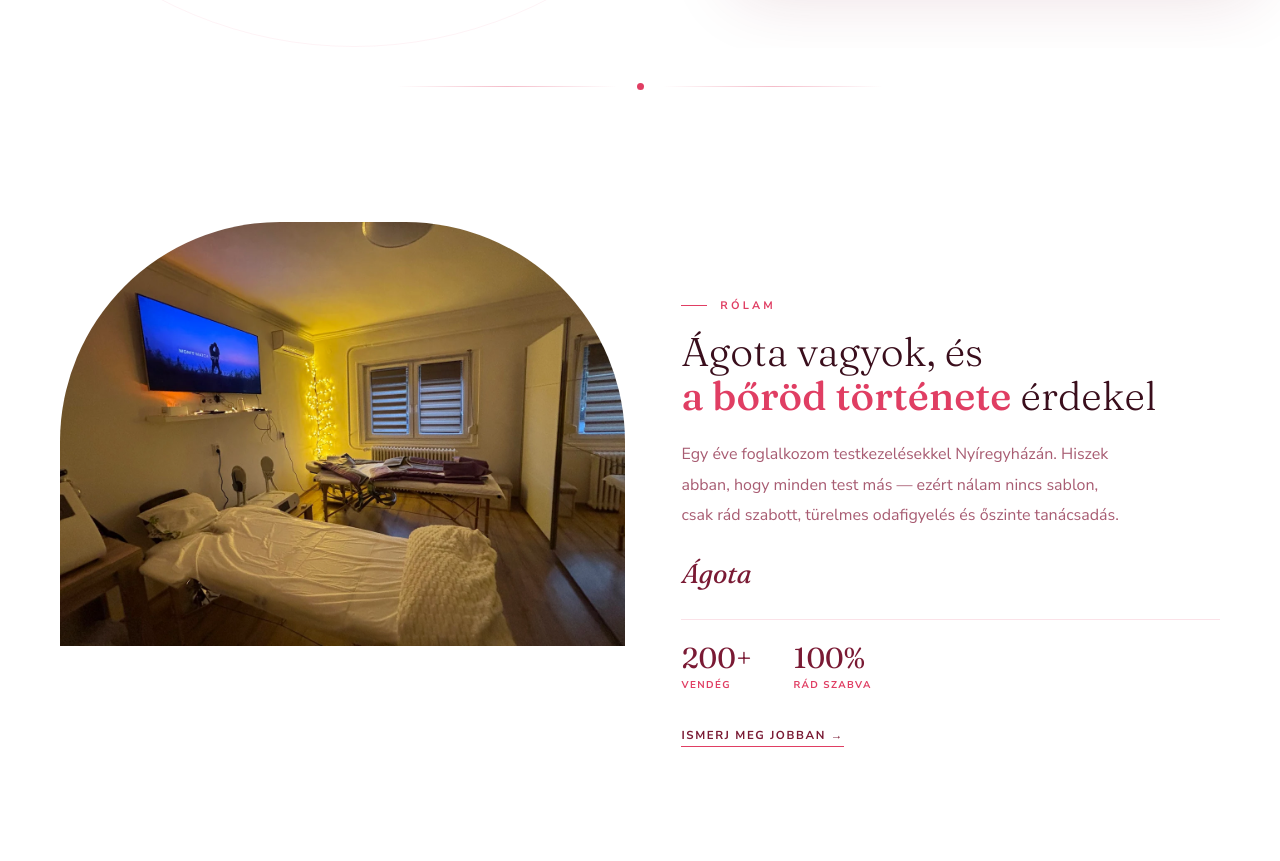
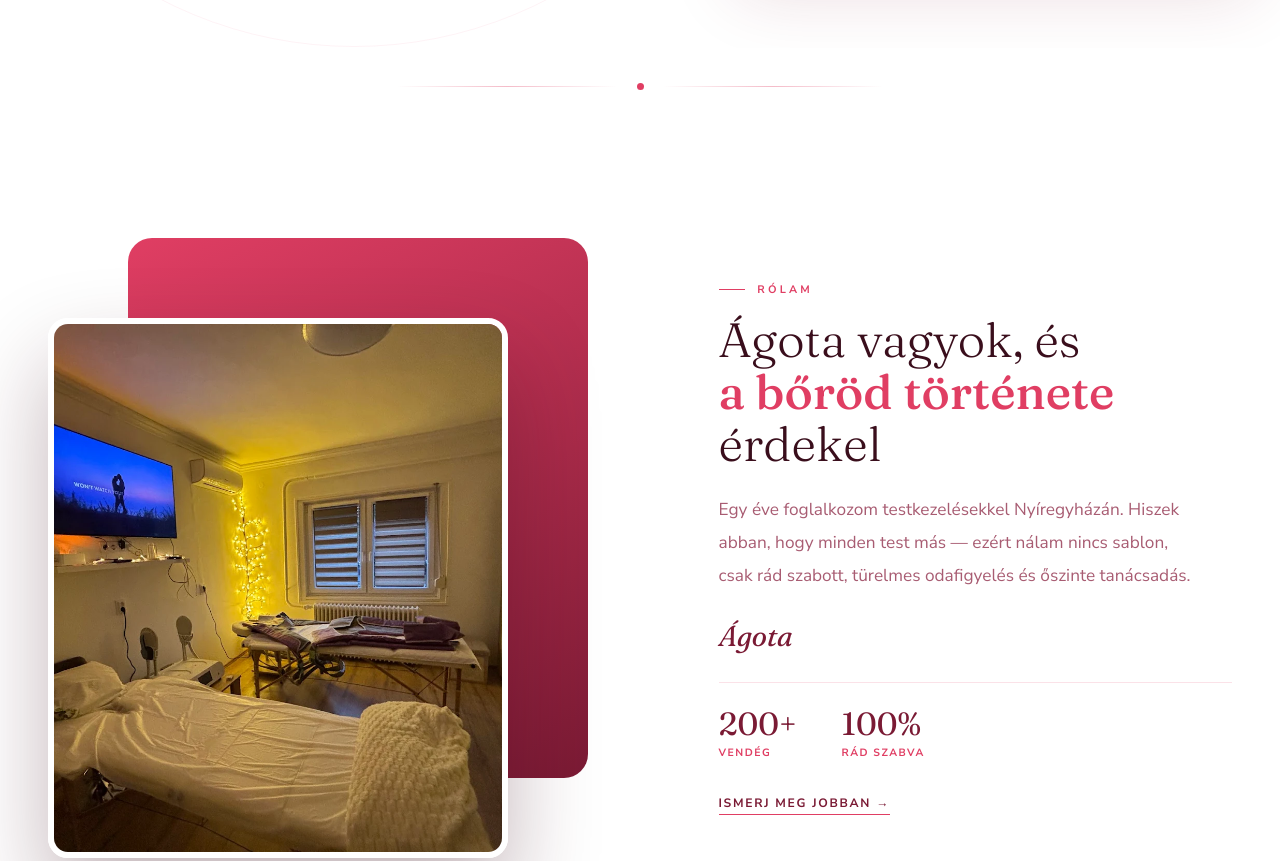
Before and after one commit to mullerdanielev-nezor/agota, a plain HTML site: page index.html in a window 1280 px wide. Shown: the part 628-1489 px from the top of the page. Drawn offline with nearby package versions, Linux system fonts and the light colour scheme.

Commit message:
Rework Rólam section: layered gradient panel + photo composition, bigger section and type

```diff
--- a/index.html
+++ b/index.html
@@ -102,17 +102,20 @@
   .chat-privacy a{color:var(--rosegold)}
 
   /* ===================== RÓLAM (fehér, portré split) ===================== */
-  #rolam{background:var(--ho);color:var(--ink)}
-  .about{max-width:1160px;margin:0 auto;display:grid;grid-template-columns:1.05fr 1fr;gap:3.5rem;align-items:center}
-  .about .ph{min-height:600px;border-radius:220px 220px 6px 6px}
-  .about h2{font-family:'Fraunces',serif;font-weight:300;font-size:2.5rem;line-height:1.1;margin-bottom:1.3rem}
+  #rolam{background:var(--ho);color:var(--ink);padding-top:7rem;padding-bottom:7rem}
+  .about{max-width:1280px;margin:0 auto;display:grid;grid-template-columns:1.15fr 1fr;gap:5rem;align-items:center}
+  .about-img-wrap{position:relative;width:540px;height:620px;max-width:100%}
+  .about-img-wrap .panel{position:absolute;top:0;right:0;width:460px;height:540px;max-width:88%;background:linear-gradient(155deg,var(--rosegold),var(--plum));border-radius:24px;z-index:1}
+  .about-img-wrap .about-photo{position:absolute;bottom:0;left:0;width:460px;height:540px;max-width:88%;border-radius:20px;box-shadow:0 44px 90px rgba(58,14,28,.3);z-index:2;border:6px solid var(--ho);overflow:hidden}
+  .about-img-wrap .about-photo img{width:100%;height:100%;object-fit:cover;object-position:center 35%;display:block}
+  .about h2{font-family:'Fraunces',serif;font-weight:300;font-size:3rem;line-height:1.08;margin-bottom:1.5rem}
   .about h2 em{font-style:normal;font-weight:500;color:var(--rosegold)}
-  .about p{font-weight:400;line-height:1.9;color:var(--mokka);max-width:440px;margin-bottom:1.6rem}
-  .sign{font-family:'Fraunces',serif;font-style:italic;font-size:1.7rem;color:var(--plum);margin-bottom:1.8rem}
-  .about-stats{display:flex;gap:2.6rem;border-top:1px solid rgba(224,62,99,.15);padding-top:1.5rem;margin-bottom:1.8rem}
-  .about-stats b{font-family:'Fraunces',serif;font-weight:400;font-size:1.8rem;color:var(--plum);display:block;line-height:1}
-  .about-stats span{font-size:.62rem;font-weight:700;letter-spacing:.14em;text-transform:uppercase;color:var(--rosegold)}
-  .more-link{font-size:.72rem;font-weight:700;letter-spacing:.14em;text-transform:uppercase;color:var(--plum);border-bottom:1px solid var(--rosegold);padding-bottom:3px;text-decoration:none;transition:.3s}
+  .about p{font-weight:400;font-size:1.08rem;line-height:1.9;color:var(--mokka);max-width:480px;margin-bottom:1.6rem}
+  .sign{font-family:'Fraunces',serif;font-style:italic;font-size:1.8rem;color:var(--plum);margin-bottom:1.8rem}
+  .about-stats{display:flex;gap:2.8rem;border-top:1px solid rgba(224,62,99,.15);padding-top:1.6rem;margin-bottom:1.8rem}
+  .about-stats b{font-family:'Fraunces',serif;font-weight:400;font-size:2rem;color:var(--plum);display:block;line-height:1}
+  .about-stats span{font-size:.66rem;font-weight:700;letter-spacing:.14em;text-transform:uppercase;color:var(--rosegold)}
+  .more-link{font-size:.76rem;font-weight:700;letter-spacing:.14em;text-transform:uppercase;color:var(--plum);border-bottom:1px solid var(--rosegold);padding-bottom:3px;text-decoration:none;transition:.3s}
   .more-link:hover{color:var(--rosegold)}
 
   /* ===================== SZOLGÁLTATÁSOK (világos, videóval) ===================== */
@@ -187,7 +190,9 @@
     .chat-wrap{max-width:460px;margin:0 auto;width:100%}
   }
   @media(max-width:820px){
-    .about{grid-template-columns:1fr;gap:2.4rem}.about .ph{min-height:300px}
+    .about{grid-template-columns:1fr;gap:2.4rem}
+    .about-img-wrap{width:460px;height:540px;margin:0 auto}
+    .about-img-wrap .panel,.about-img-wrap .about-photo{width:400px;height:480px}
     .svc{grid-template-columns:1fr;gap:2rem}.phone{max-width:250px}
     .ba-grid{grid-template-columns:1fr}
     .ig{grid-template-columns:repeat(3,1fr)}
@@ -272,7 +277,10 @@
 <!-- ===== RÓLAM ===== -->
 <section class="section" id="rolam">
   <div class="about">
-    <div class="ph noafter" style="background:none"><img src="images/rolam.webp" alt="Loft of Beauty kezelőszoba" loading="lazy" decoding="async" style="width:100%;height:100%;object-fit:cover;object-position:center 35%"></div>
+    <div class="about-img-wrap">
+      <div class="panel"></div>
+      <div class="about-photo"><img src="images/rolam.webp" alt="Loft of Beauty kezelőszoba" loading="lazy" decoding="async"></div>
+    </div>
     <div>
       <div class="about-eyebrow">Rólam</div>
       <h2>Ágota vagyok, és<br><em>a bőröd története</em> érdekel</h2>
```
